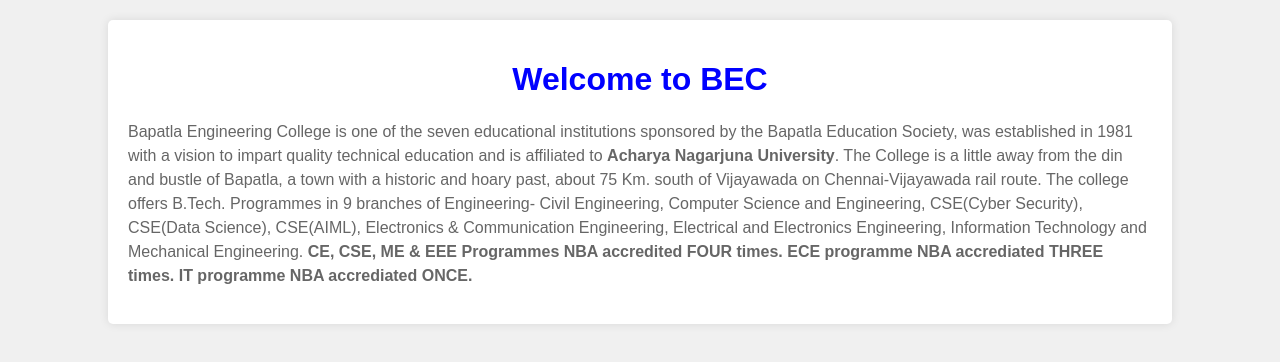
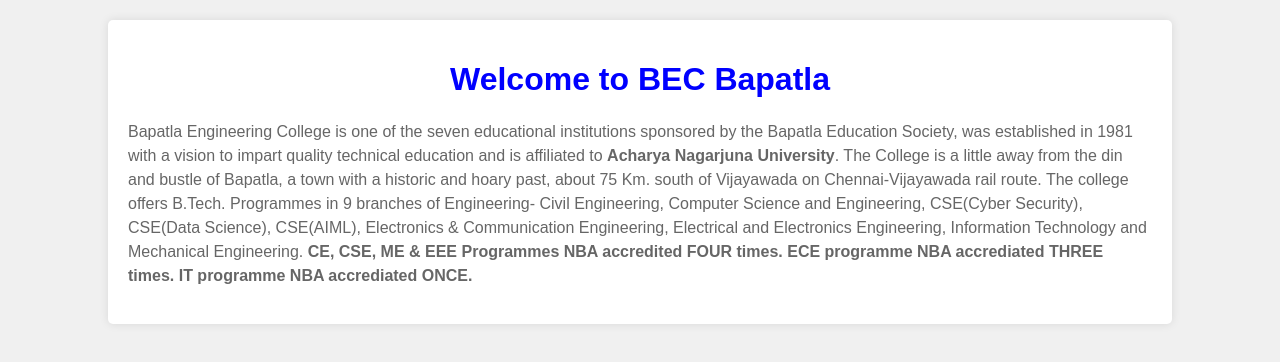
Before and after one commit to kbhaskarcs/sample5, a plain HTML site: page index.html in a window 1280 px wide. Drawn offline with Linux system fonts and the light colour scheme.

Commit message:
Update index.html

```diff
--- a/index.html
+++ b/index.html
@@ -33,7 +33,7 @@
 <body>
 
   <div class="container">
-    <h1>Welcome to BEC</h1>
+    <h1>Welcome to BEC Bapatla</h1>
     <p>Bapatla Engineering College is one of the seven educational institutions sponsored by the Bapatla Education Society, was established in 1981 with a vision to impart quality technical education and is affiliated to <strong>Acharya Nagarjuna University</strong>. The College is a little away from the din and bustle of Bapatla, a town with a historic and hoary past, about 75 Km. south of Vijayawada on Chennai-Vijayawada rail route. The college offers B.Tech. Programmes in 9 branches of Engineering- Civil Engineering, Computer Science and Engineering, CSE(Cyber Security), CSE(Data Science), CSE(AIML), Electronics &amp; Communication Engineering, Electrical and Electronics Engineering, Information Technology and Mechanical Engineering. <strong>CE, CSE, ME &amp; EEE Programmes NBA accredited FOUR times.  ECE programme NBA accrediated THREE times. IT programme NBA accrediated ONCE.</p>
 
   </div>
```
